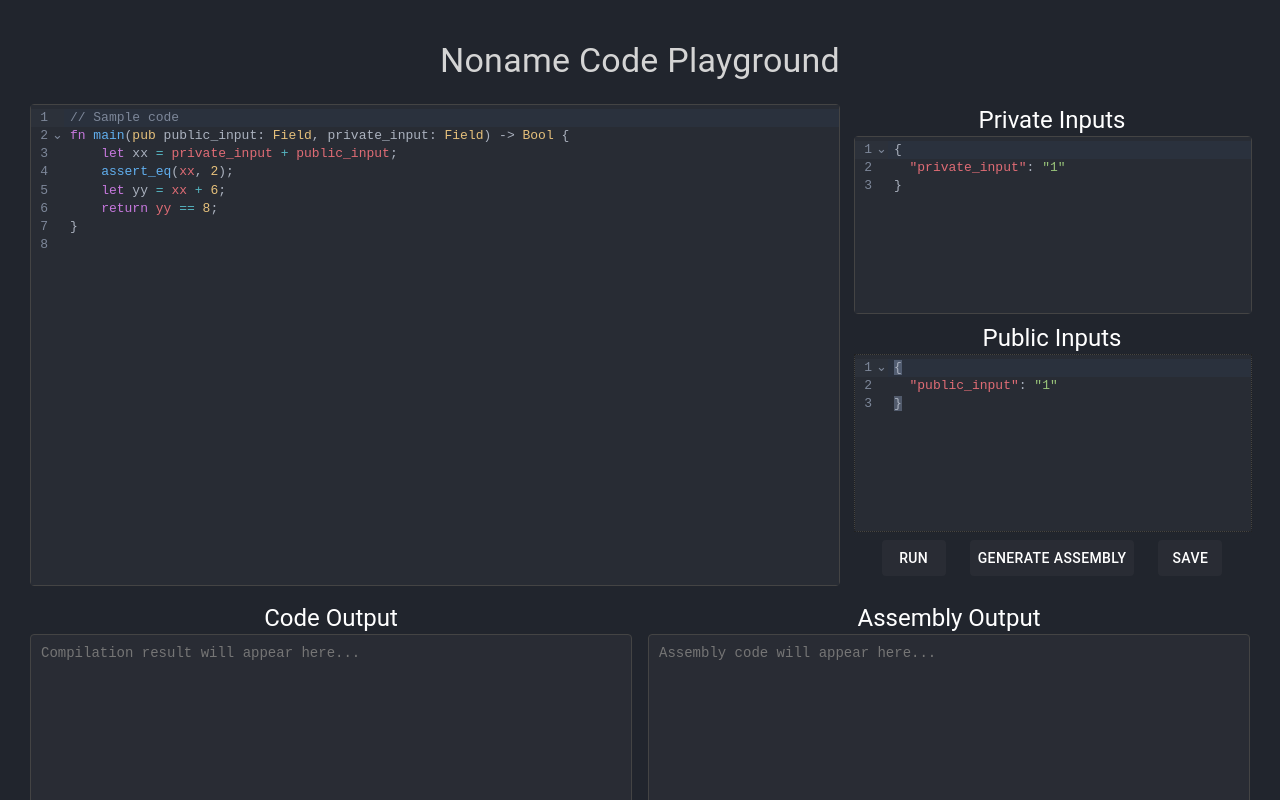
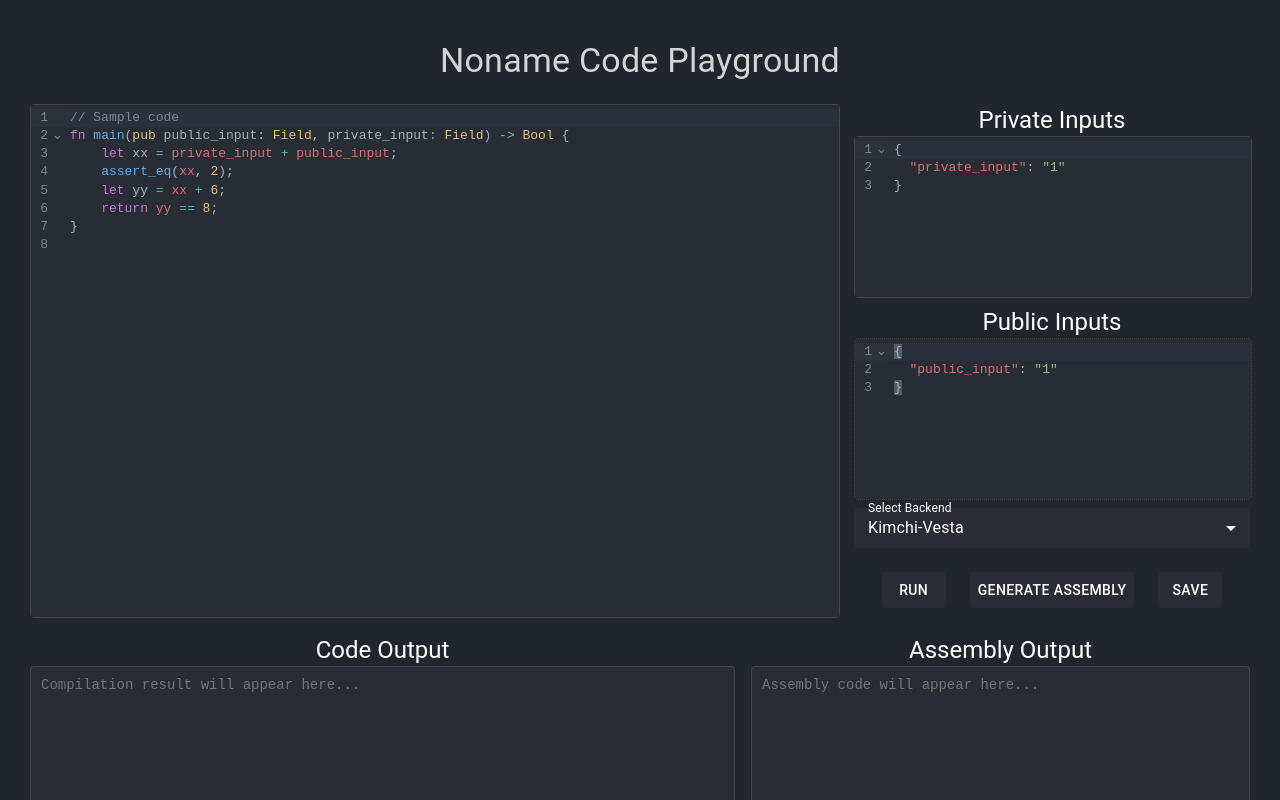
Before and after one commit to lognorman20/noname-playground, a React (Create React App) app in the folder frontend/: page / in a window 1280 px wide. Built offline with nearby package versions, Linux system fonts and the light colour scheme.

Commit message:
noname code runnable, need backend selection tho

```diff
--- a/frontend/src/App.js
+++ b/frontend/src/App.js
@@ -19,6 +19,7 @@ import {
   privateInputPlaceholder,
   basicSetupOptions,
 } from "./static";
+import { Select, MenuItem, FormControl, InputLabel } from "@mui/material";
 
 function App() {
   const [codeValue, setCodeValue] = React.useState(codePlaceholder);
@@ -28,6 +29,7 @@ function App() {
   const [privateInput, setPrivateInput] = React.useState(
     privateInputPlaceholder,
   );
+  const [selectedBackend, setSelectedBackend] = React.useState("kimchi-vesta");
 
   const onChange = React.useCallback((val) => {
     setCodeValue(val);
@@ -40,6 +42,53 @@ function App() {
   const onPublicInputChange = React.useCallback((val) => {
     setPublicInput(val);
   }, []);
+
+  function BackendSelector() {
+    const MenuProps = {
+      PaperProps: {
+        sx: {
+          bgcolor: "#292c34",
+          color: "white",
+          "& .MuiMenuItem-root": {
+            padding: 1,
+          },
+        },
+      },
+    };
+
+    return (
+      <FormControl fullWidth size="small" sx={{ marginBottom: 2 }}>
+        <InputLabel id="backend-selector-label" sx={{ color: "white" }}>
+          Select Backend
+        </InputLabel>
+        <Select
+          labelId="backend-selector-label"
+          id="backend-selector"
+          value={selectedBackend}
+          label="Select Backend"
+          onChange={setSelectedBackend}
+          MenuProps={MenuProps}
+          sx={{
+            backgroundColor: "#292c34",
+            color: "white",
+            ".MuiOutlinedInput-notchedOutline": {
+              border: "none",
+            },
+            "&:hover .MuiOutlinedInput-notchedOutline": {
+              border: "none",
+            },
+            ".MuiSvgIcon-root": {
+              color: "white",
+            },
+          }}
+        >
+          <MenuItem value="kimchi-vesta">Kimchi-Vesta</MenuItem>
+          <MenuItem value="r1cs-bls12-381">R1CS-BLS12-381</MenuItem>
+          <MenuItem value="r1cs-bn254">R1CS-BN254</MenuItem>
+        </Select>
+      </FormControl>
+    );
+  }
 
   function checkFiles() {
     fetch("https://noname-playground.onrender.com/check_files", {
@@ -96,31 +145,34 @@ function App() {
       return;
     }
 
-    // Build JSON payload
-    const payload = {
+    // Send request
+    const myHeaders = new Headers();
+    myHeaders.append("Content-Type", "application/json");
+
+    const raw = JSON.stringify({
       code: codeValue,
-      publicInput: publicInput,
-      privateInput: privateInput,
+      public_input: publicInput,
+      private_input: privateInput,
       backend: "kimchi-vesta",
+    });
+
+    const requestOptions = {
+      method: "POST",
+      headers: myHeaders,
+      body: raw,
+      redirect: "follow",
     };
 
-    // Send JSON payload to server
-    fetch("https://noname-playground.onrender.com/run", {
-      method: "POST",
-      headers: {
-        "Content-Type": "application/json",
-      },
-      body: JSON.stringify(payload),
-    })
+    fetch("https://noname-playground.onrender.com/run", requestOptions)
       .then((response) => response.json())
-      .then((data) => {
+      .then((result) =>
         setCompilationResult(
-          data.response ? data.response : "No response key found",
-        );
-      })
+          result.response ? result.response : "No response key found",
+        ),
+      )
       .catch((error) => {
         setCompilationResult("Error fetching data | " + error);
-        console.error("Error:", error);
+        console.error(error);
       });
 
     console.log("Successfully ran code");
@@ -143,31 +195,34 @@ function App() {
       return;
     }
 
-    // Build JSON payload
-    const payload = {
+    // Send request
+    const myHeaders = new Headers();
+    myHeaders.append("Content-Type", "application/json");
+
+    const raw = JSON.stringify({
       code: codeValue,
-      publicInput: publicInput,
-      privateInput: privateInput,
+      public_input: publicInput,
+      private_input: privateInput,
       backend: "kimchi-vesta",
+    });
+
+    const requestOptions = {
+      method: "POST",
+      headers: myHeaders,
+      body: raw,
+      redirect: "follow",
     };
 
-    // Send JSON payload to server
-    fetch("https://noname-playground.onrender.com/get_asm", {
-      method: "POST",
-      headers: {
-        "Content-Type": "application/json",
-      },
-      body: JSON.stringify(payload),
-    })
+    fetch("https://noname-playground.onrender.com/get_asm", requestOptions)
       .then((response) => response.json())
-      .then((data) => {
+      .then((result) =>
         setAssemblyCode(
-          data.response ? data.response : "No response key found",
-        );
-      })
+          result.response ? result.response : "No response key found",
+        ),
+      )
       .catch((error) => {
         setAssemblyCode("Error fetching data | " + error);
-        console.error("Error:", error);
+        console.error(error);
       });
 
     console.log("Successfully generated ASM code");
@@ -197,7 +252,7 @@ function App() {
               value={codeValue}
               placeholder={"Please enter your Noname code here..."}
               theme={"dark"}
-              height="60vh"
+              height="64vh"
               width="100%"
               basicSetup={basicSetupOptions}
               autoFocus={true}
@@ -212,7 +267,7 @@ function App() {
         </Grid>
         <Grid item xs={4}>
           <Grid container direction={"column"} spacing={1}>
-            <Grid item xs={4}>
+            <Grid item xs={2}>
               <Grid container direction={"column"} spacing={0}>
                 <Grid item xs={6}>
                   <Typography
@@ -228,7 +283,7 @@ function App() {
                     value={privateInput}
                     placeholder={"Private input here"}
                     theme={"dark"}
-                    height="22vh"
+                    height="20vh"
                     width="100%"
                     basicSetup={basicSetupOptions}
                     autoFocus={true}
@@ -242,7 +297,7 @@ function App() {
                 </Grid>
               </Grid>
             </Grid>
-            <Grid item xs={4}>
+            <Grid item xs={2}>
               <Grid container direction={"column"} spacing={0}>
                 <Grid item xs={6}>
                   <Typography
@@ -258,7 +313,7 @@ function App() {
                     value={publicInput}
                     placeholder={"Public input here"}
                     theme={"dark"}
-                    height="22vh"
+                    height="20vh"
                     width="100%"
                     basicSetup={basicSetupOptions}
                     autoFocus={true}
@@ -271,6 +326,9 @@ function App() {
                   />
                 </Grid>
               </Grid>
+            </Grid>
+            <Grid item xs={2}>
+              <BackendSelector />
             </Grid>
             <Grid item xs={4}>
               <Grid
@@ -310,7 +368,7 @@ function App() {
             </Grid>
           </Grid>
         </Grid>
-        <Grid item xs={6}>
+        <Grid item xs={7}>
           <Typography align="center" sx={{ color: "#ffffff" }} variant="h5">
             Code Output
           </Typography>
@@ -334,7 +392,7 @@ function App() {
             }}
           />
         </Grid>
-        <Grid item xs={6}>
+        <Grid item xs={5}>
           <Typography align="center" sx={{ color: "#ffffff" }} variant="h5">
             Assembly Output
           </Typography>
```
